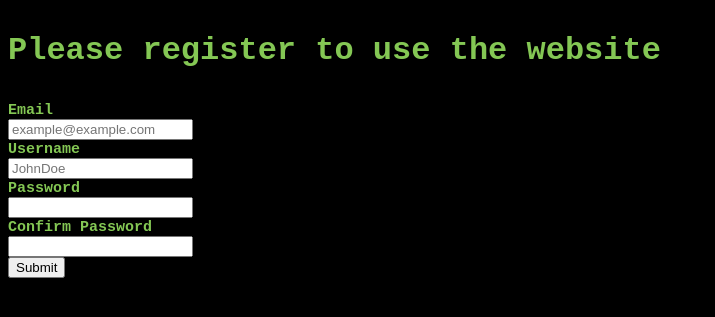
After one commit to SergeyBibikov/flask_stuff, a Flask app: page /register in a window 1280 px wide. The commit adds this page. Shown: the top 317 px of the page, without its empty margins (0-715 px from the left). Run offline with Flask 2, Linux system fonts and the light colour scheme.

Commit message:
reg form and css

```diff
--- a/app/app.py
+++ b/app/app.py
@@ -1,7 +1,25 @@
-from flask import Flask, render_template
+from flask import Flask, render_template,request,session,redirect,url_for
+from passw import hash_pass
+from store import add_user
+from forms import RegistrationForm
+import os
 
 app = Flask(__name__)
+app.secret_key=os.getenv('SK')
 
-@app.route("/")
+@app.route("/home",methods=['POST','GET'])
 def index():
-    return render_template("index.html")
+    return render_template("homepage.html")
+
+@app.route("/register", methods=['POST','GET'])
+def register():
+    form = RegistrationForm()
+    return render_template("registration.html",form=form)
+
+@app.route("/pass", methods=['POST','GET'])
+def passs():
+    plain_password = request.form.get('pass')
+    hashed_password = hash_pass(plain_password)
+    username = request.form.get('username')
+    add_user(username, hashed_password)
+    return ""
--- /dev/null
+++ b/app/forms.py
@@ -0,0 +1,10 @@
+from flask_wtf import FlaskForm
+from wtforms import StringField, PasswordField, SubmitField
+from wtforms.validators import DataRequired, Email, EqualTo
+
+class RegistrationForm(FlaskForm):
+    email = StringField("Email", validators = [DataRequired(),Email()], render_kw={"placeholder":"example@example.com"})
+    username = StringField("Username", validators = [DataRequired()], render_kw={"placeholder":"JohnDoe"})
+    password = PasswordField("Password", validators = [DataRequired()])
+    conf_password = PasswordField("Confirm Password",validators = [DataRequired(),EqualTo("password")])
+    submit = SubmitField("Submit")
--- /dev/null
+++ b/app/static/css/base.css
@@ -0,0 +1,30 @@
+html {
+    display: block;
+}
+body {
+    background-color: #000000;
+    font: 100% "Courier New";
+    color: #84c754;
+  }
+
+h1,h3{
+    font-size: 32px;
+    text-align: left;
+}
+a{
+    color: aliceblue;
+    text-decoration: none;
+}
+a:hover{
+    color:gold;
+    text-decoration-line: underline;
+}
+.email, .password, .password2, .username{
+  font-weight: bold;
+  font-size: 15px;
+}
+
+p.greeting {
+  font: 50% "Courier New";
+  font-size: 15px;
+}
--- /dev/null
+++ b/app/templates/homepage.html
@@ -0,0 +1,5 @@
+{%extends "index.html"%}
+{%block body%}
+<h1>Welcome to this tiny flask powered site!</h1>
+<a href="/register">Registration</a>
+{%endblock%}
--- a/app/templates/index.html
+++ b/app/templates/index.html
@@ -4,16 +4,12 @@
     <meta charset="UTF-8">
     <meta name="viewport" content="width=device-width, initial-scale=1.0">
     <title>Basic HTML</title>
-    <link rel="stylesheet" href={{url_for('static', filename='base.css')}}>
+    <link rel="stylesheet" href="{{url_for('static', filename='css/base.css')}}"" >
+    <link rel="shortcut icon" href={{url_for('static', filename='favicon.ico')}} type="image/x-icon">
 </head>
 <body>
-    <h1>Welcome to my homepage!</h1>
-    <p class="greeting">Hi! I am the body!</p>
-    <ul>
-        <li>one</li>
-        <li>two</li>
-        <li>three</li>
-        <li>four</li>
-    </ul>
+    {% block body %}
+
+    {% endblock %}
 </body>
 </html>
--- /dev/null
+++ b/app/templates/regform.html
@@ -0,0 +1,12 @@
+<form method="POST">
+    {{ form.hidden_tag() }}
+    <span class="email">{{ form.email.label }}</span>
+    <br>{{ form.email }}
+    <br><span class="username">{{ form.username.label }}</span>
+    <br>{{ form.username }}
+    <br><span class="password">{{ form.password.label }}</span>
+    <br>{{ form.password }}
+    <br><span class="password2">{{ form.conf_password.label }}</span>
+    <br>{{ form.conf_password }}
+    <br>{{ form.submit() }}
+</form>
--- /dev/null
+++ b/app/templates/registration.html
@@ -0,0 +1,5 @@
+{%extends "index.html"%}
+{%block body%}
+<h3>Please register to use the website</h3>
+{%include "regform.html"%}
+{%endblock%}
--- a/requirements.txt
+++ b/requirements.txt
@@ -1,9 +1,13 @@
 alembic==1.4.3
+argon2-cffi==20.1.0
 astroid==2.4.2
 blinker==1.4
+cffi==1.14.4
 click==7.1.2
 colorama==0.4.4
+dnspython==2.1.0
 dominate==2.6.0
+email-validator==1.1.2
 Flask==1.1.2
 Flask-Bootstrap==3.3.7.1
 Flask-Login==0.5.0
@@ -12,6 +16,7 @@ Flask-Migrate==2.5.3
 Flask-Moment==0.11.0
 Flask-SQLAlchemy==2.4.4
 Flask-WTF==0.14.3
+idna==3.1
 isort==5.7.0
 itsdangerous==1.1.0
 Jinja2==2.11.2
@@ -19,6 +24,7 @@ lazy-object-proxy==1.4.3
 Mako==1.1.3
 MarkupSafe==1.1.1
 mccabe==0.6.1
+pycparser==2.20
 pylint==2.6.0
 pylint-flask-sqlalchemy==0.2.0
 python-dateutil==2.8.1
```
Also changed, not shown: app/passw.py (added, +15 -0 lines), app/static/base.css (deleted, +0 -18 lines), app/store.py (added, +8 -0 lines).
